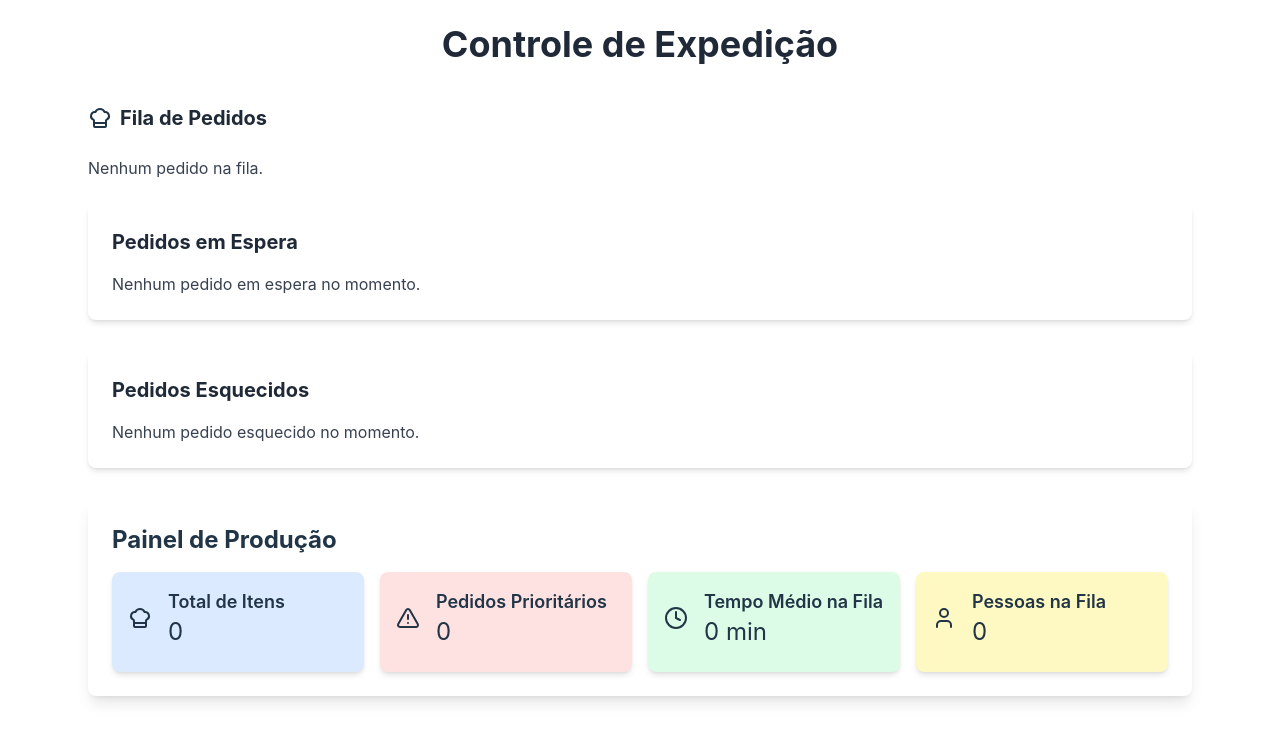
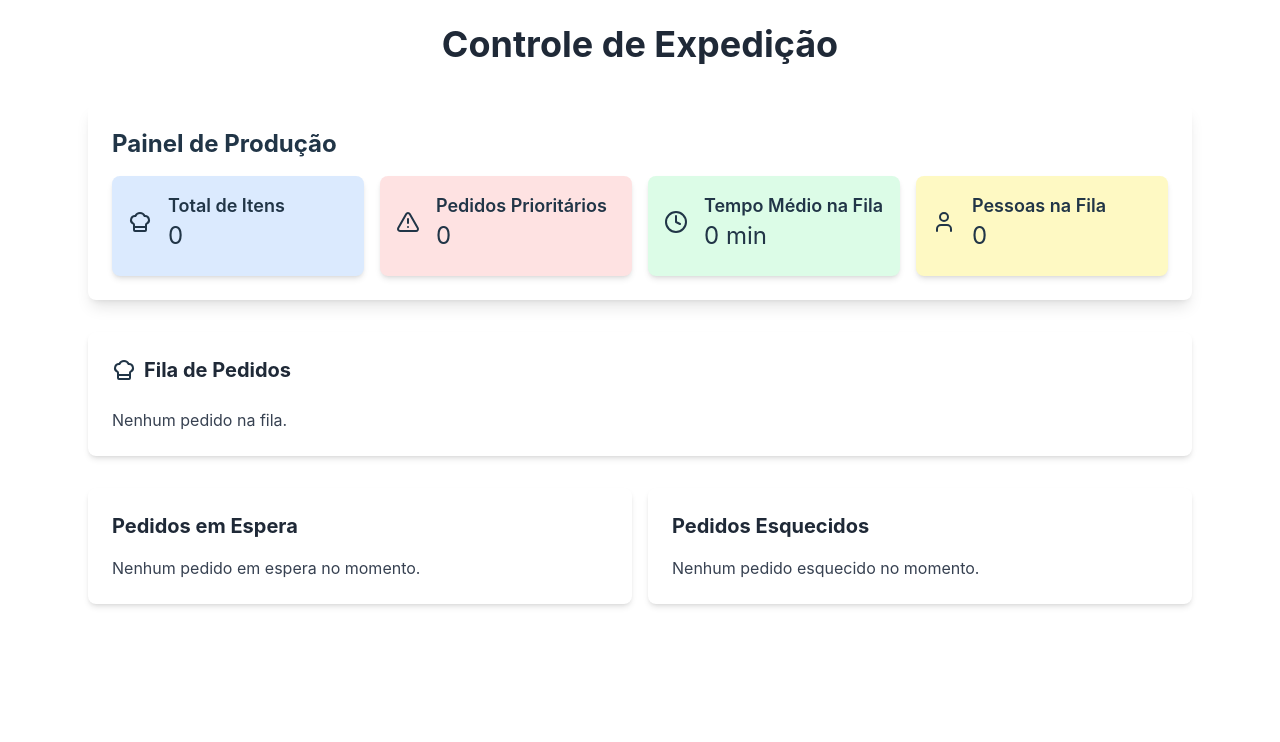
Before and after one commit to TamLeal/Souk-app-to-production, a React (Vite) app: page /expedicao in a window 1280 px wide. Shown: the top 742 px of the page. Built offline with nearby package versions, Linux system fonts and the light colour scheme.

Commit message:
fila pedidos - upgrade cards in line

```diff
--- a/src/components/expedicao/ControleExpedicao.jsx
+++ b/src/components/expedicao/ControleExpedicao.jsx
@@ -1,8 +1,7 @@
+// src/components/expedicao/ControleExpedicao.jsx
+
 import React, { useState, useEffect } from 'react';
 import FilaPedidos from './FilaPedidos';
-import PedidosOnHold from './PedidosOnHold';
-import Esquecidos from './Esquecidos';
-import ResumoEvento from '../shared/ResumoEvento';
 import Papa from 'papaparse';
 import { saveAs } from 'file-saver';
 
@@ -18,8 +17,6 @@ const ControleExpedicao = () => {
     const savedFilaPedidos = localStorage.getItem('filaPedidos');
     return savedFilaPedidos ? JSON.parse(savedFilaPedidos) : [];
   });
-  const [pedidosOnHold, setPedidosOnHold] = useState([]);
-  const [esquecidos, setEsquecidos] = useState([]);
   const [historicoVendas, setHistoricoVendas] = useState(() => {
     const savedHistoricoVendas = localStorage.getItem('historicoVendas');
     return savedHistoricoVendas ? JSON.parse(savedHistoricoVendas) : {};
@@ -90,15 +87,7 @@ const ControleExpedicao = () => {
         <FilaPedidos filaPedidos={filaPedidos} setFilaPedidos={setFilaPedidos} />
       </div>
 
-      <div className="mb-6">
-        <PedidosOnHold pedidosOnHold={pedidosOnHold} setPedidosOnHold={setPedidosOnHold} />
-      </div>
-
-      <div className="mb-6">
-        <Esquecidos esquecidos={esquecidos} setEsquecidos={setEsquecidos} />
-      </div>
-
-      {/* Botão "Mostrar Resumo" e lógica associada removidos */}
+      {/* PedidosOnHold e Esquecidos foram removidos daqui */}
     </div>
   );
 };
--- a/src/components/expedicao/FilaPedidos.jsx
+++ b/src/components/expedicao/FilaPedidos.jsx
@@ -23,18 +23,18 @@ const getItemIcon = (nome) => {
 
 const FilaPedidos = ({ filaPedidos, moverPedido, togglePedidoOnHold, removerPedido }) => {
   return (
-    <div>
+    <div className="bg-white p-6 rounded-lg shadow-md mb-8">
       <div className="flex items-center mb-6">
         <ChefHat className="mr-2" size={24} />
         <h2 className="text-xl font-bold text-gray-800">Fila de Pedidos</h2>
       </div>
-      <div className="grid grid-cols-1 md:grid-cols-2 lg:grid-cols-3 gap-6">
+      <div className="flex space-x-4 overflow-x-auto">
         {filaPedidos.length === 0 ? (
           <p className="text-gray-700">Nenhum pedido na fila.</p>
         ) : (
           filaPedidos.map((pedido) => (
-            <div key={pedido.id} className="bg-white shadow-lg rounded-lg overflow-hidden">
-              <div className="flex items-center justify-between p-4 bg-blue-500 text-white">
+            <div key={pedido.id} className="bg-white shadow-lg rounded-lg overflow-hidden min-w-[250px]">
+              <div className="flex items-center justify-between p-4 bg-gray-800 text-white">
                 <div className="flex items-center">
                   <h3 className="text-lg font-semibold">{pedido.cliente} #{pedido.id}</h3>
                   <span className="ml-2 text-sm text-gray-200">
--- a/src/pages/ExpedicaoPage.jsx
+++ b/src/pages/ExpedicaoPage.jsx
@@ -1,11 +1,14 @@
 import React from 'react';
 import ControleExpedicao from '../components/expedicao/ControleExpedicao';
 import PainelProducao from '../components/expedicao/PainelProducao';
+import PedidosOnHold from '../components/expedicao/PedidosOnHold';
+import Esquecidos from '../components/expedicao/Esquecidos';
 import { useSelector } from 'react-redux';
 
 const ExpedicaoPage = () => {
-  // Obtendo a fila de pedidos diretamente do estado do Redux
   const filaPedidos = useSelector((state) => state.expedicao.filaPedidos);
+  const pedidosOnHold = useSelector((state) => state.expedicao.pedidosOnHold);
+  const esquecidos = useSelector((state) => state.expedicao.esquecidos);
 
   return (
     <div className="p-6 max-w-6xl mx-auto">
@@ -13,10 +16,13 @@ const ExpedicaoPage = () => {
         Controle de Expedição
       </h1>
 
+      <PainelProducao filaPedidos={filaPedidos} />
       <ControleExpedicao />
-      <PainelProducao filaPedidos={filaPedidos} /> {/* Passando filaPedidos real */}
 
-      {/* Outros componentes relacionados à expedição podem ser adicionados aqui */}
+      <div className="grid grid-cols-2 gap-4 mt-8">
+        <PedidosOnHold pedidosOnHold={pedidosOnHold} />
+        <Esquecidos esquecidos={esquecidos} />
+      </div>
     </div>
   );
 };
```
